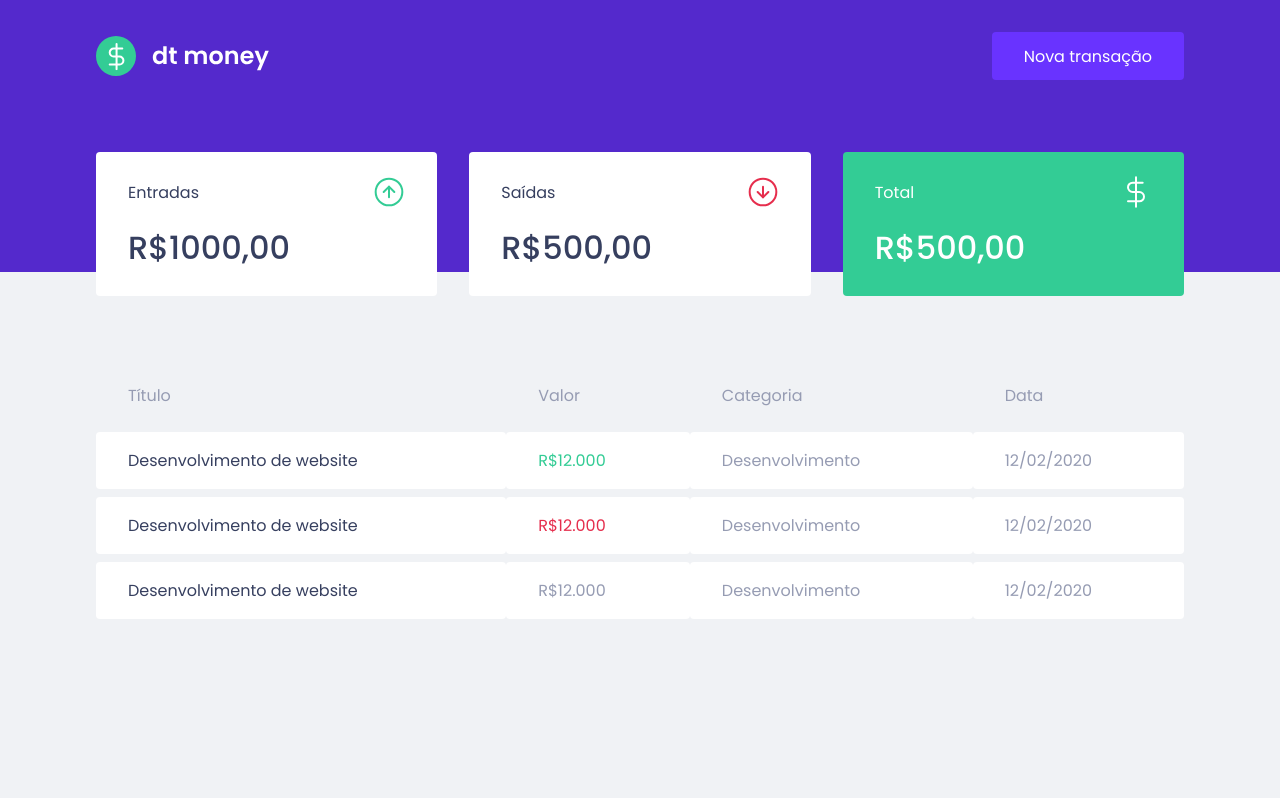
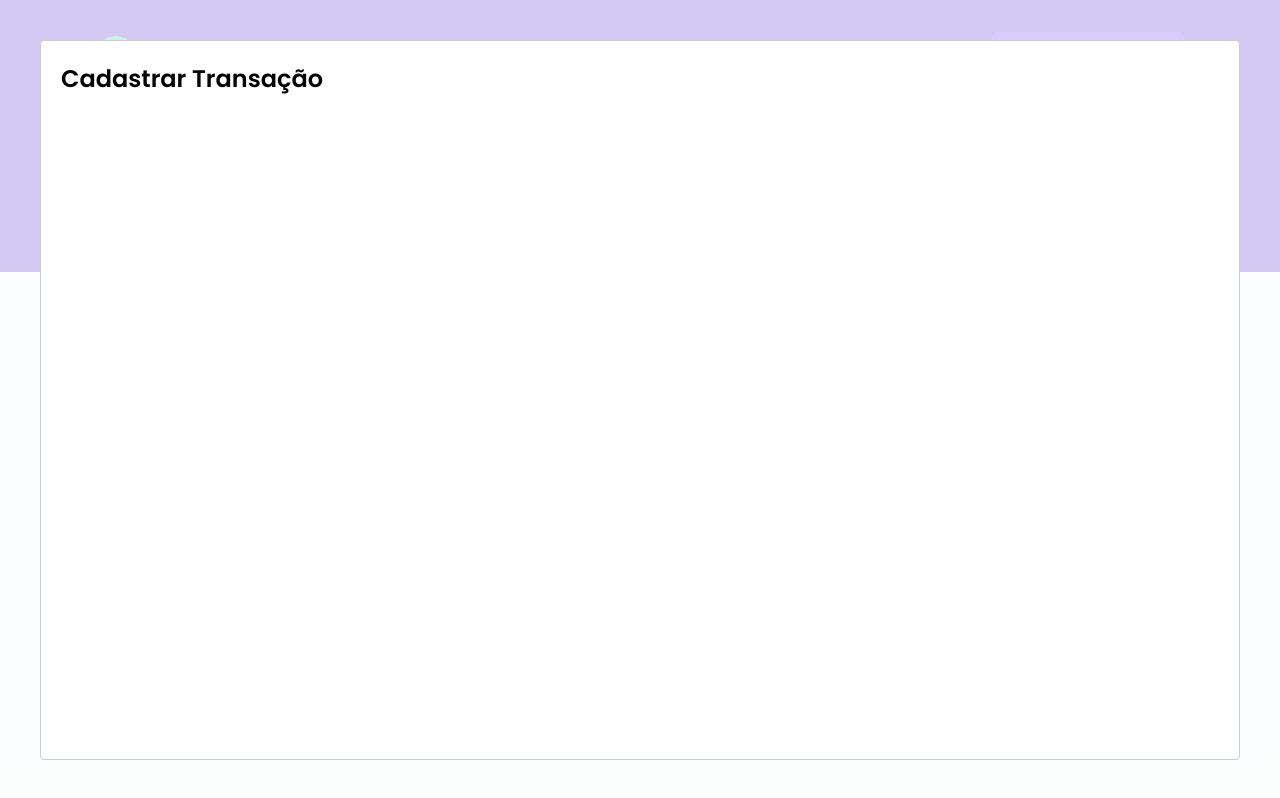
Before and after one commit to AriSilva94/dtmoney, a React (Create React App) app: page / in a window 1280 px wide. Both pictures are taken after a click on the button "Nova transação". Built offline with nearby package versions, Linux system fonts and the light colour scheme; no server answers; what miragejs would draw is missing.

Commit message:
implementa modal

```diff
--- a/package.json
+++ b/package.json
@@ -7,6 +7,7 @@
     "miragejs": "^0.1.41",
     "react": "^17.0.2",
     "react-dom": "^17.0.2",
+    "react-modal": "^3.14.3",
     "react-scripts": "4.0.3",
     "styled-components": "^5.3.0",
     "web-vitals": "^1.0.1"
@@ -19,6 +20,7 @@
     "@types/node": "^12.0.0",
     "@types/react": "^17.0.0",
     "@types/react-dom": "^17.0.0",
+    "@types/react-modal": "^3.12.1",
     "@types/styled-components": "^5.1.11",
     "typescript": "^4.1.2"
   },
--- a/src/App.tsx
+++ b/src/App.tsx
@@ -1,13 +1,32 @@
+import Modal from 'react-modal'
+import { useState } from "react";
+
 import { Dashboard } from "./components/Dashboard";
 import { Header } from "./components/Header";
 import { GlobalStyle } from "./styles/global";
+import { NewTranscationModal } from './components/NewTranscationModal';
+
+Modal.setAppElement('#root');
 
 export function App() {
+  const [isNewTranscationModalOpen, setIsNewTranscationModalOpen] = useState(false);
+
+  function handleOpenNewTranscationModal() {
+    setIsNewTranscationModalOpen(true)
+  }
+
+  function handleCloseNewTranscationModal() {
+    setIsNewTranscationModalOpen(false)
+  }
   return (
     <>
-      <Header />
+      <Header onOpenNewTranscationModal={handleOpenNewTranscationModal} />
       <Dashboard />
-      <GlobalStyle/>
+      <GlobalStyle />
+      <NewTranscationModal
+        isOpen={isNewTranscationModalOpen}
+        onRequestClose={handleCloseNewTranscationModal}
+      />
     </>
   );
 }
--- a/src/components/Header/index.tsx
+++ b/src/components/Header/index.tsx
@@ -1,12 +1,16 @@
 import logoImg from './../../assets/logo.svg'
 import { Container, Content } from './styles'
 
-export function Header(){
-  return(
+interface HeaderProps {
+  onOpenNewTranscationModal: () => void;
+}
+
+export function Header({ onOpenNewTranscationModal }: HeaderProps) {
+  return (
     <Container>
       <Content>
         <img src={logoImg} alt="Logo dt money" />
-        <button type="button">
+        <button type="button" onClick={onOpenNewTranscationModal}>
           Nova transação
         </button>
       </Content>
--- /dev/null
+++ b/src/components/NewTranscationModal/index.tsx
@@ -0,0 +1,19 @@
+import Modal from 'react-modal'
+
+
+interface NewTranscationModalProps {
+  isOpen: boolean;
+  onRequestClose: () => void;
+}
+
+export function NewTranscationModal({ isOpen, onRequestClose }: NewTranscationModalProps) {
+  return (
+    <Modal
+      isOpen={isOpen}
+      onRequestClose={onRequestClose}
+    >
+      <h2>Cadastrar Transação</h2>
+    </Modal>
+
+  )
+}
--- /dev/null
+++ b/src/components/NewTranscationModal/styles.ts
@@ -0,0 +1,5 @@
+import styled from 'styled-components'
+
+export const Container = styled.div`
+
+`
```
Also changed, not shown: 1 other file (tests, documents, lock files or other folders).
